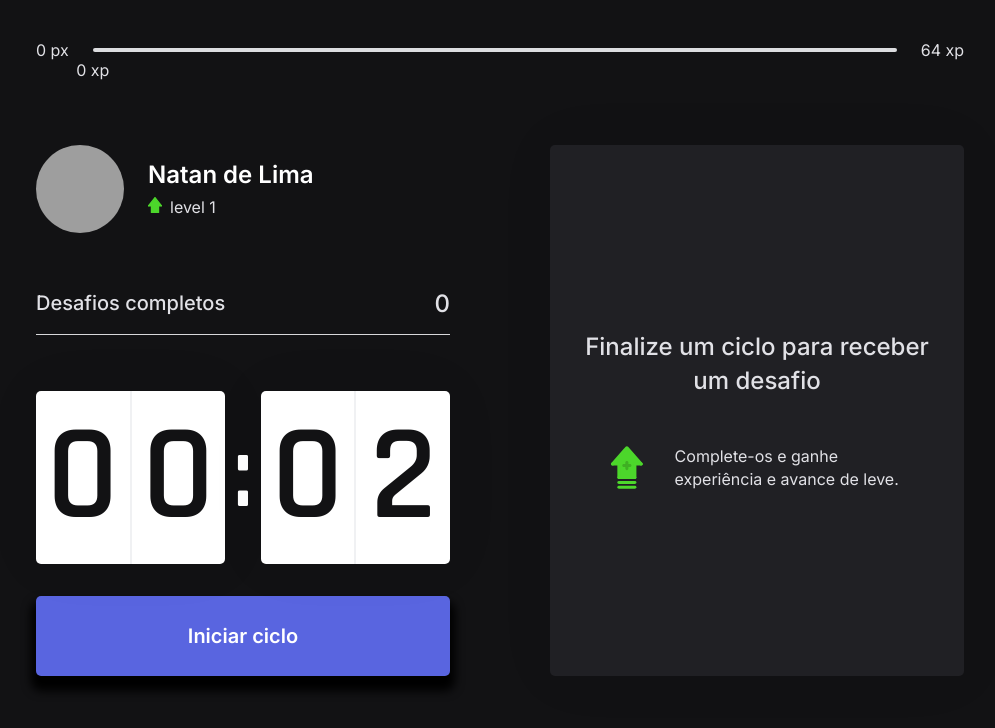
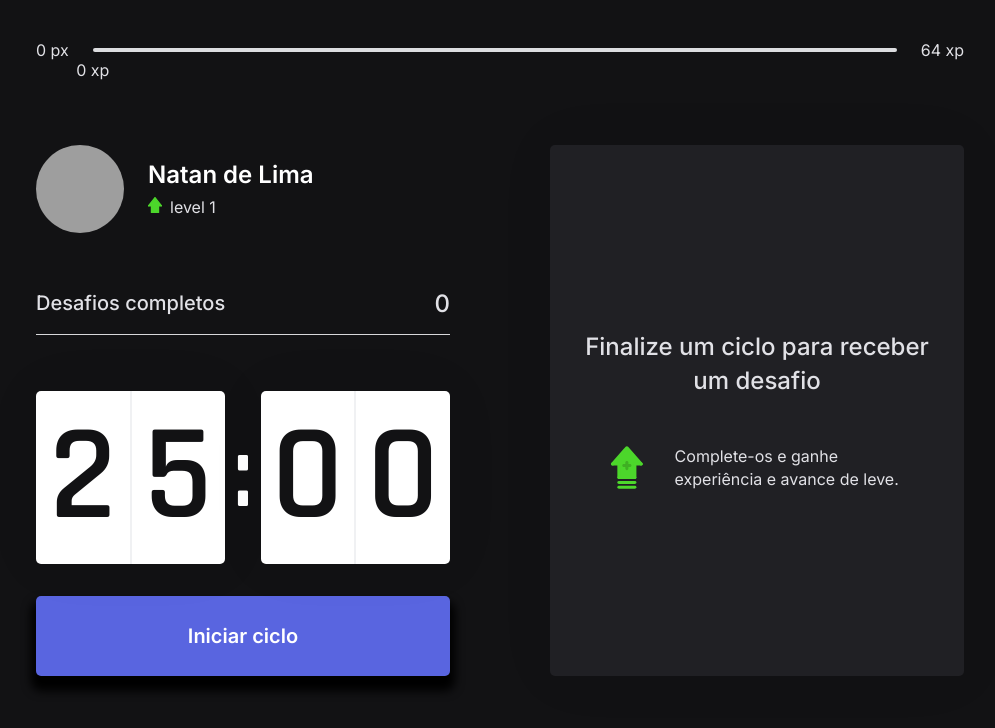
Before and after one commit to Natanlimap/PomodoroWebApp, a Next.js app: page / in a window 1280 px wide. Shown: the top 728 px of the page, without its empty margins (140-1135 px from the left). Built offline with nearby package versions, Linux system fonts and the light colour scheme; grey boxes are pictures that could not be loaded.

Commit message:
Alterado o tempo do countdown

```diff
--- a/src/components/Countdown.tsx
+++ b/src/components/Countdown.tsx
@@ -9,7 +9,7 @@ export function Countdown(){
     const { startNewChallenges} = useContext(ChallengesContext)
 
 
-    const [time, setTime] = useState(2)
+    const [time, setTime] = useState(60*25)
     const [isActive, setIsActive] = useState(false)
     const [hasFinished, setHasFinished] = useState(false)
 
```
